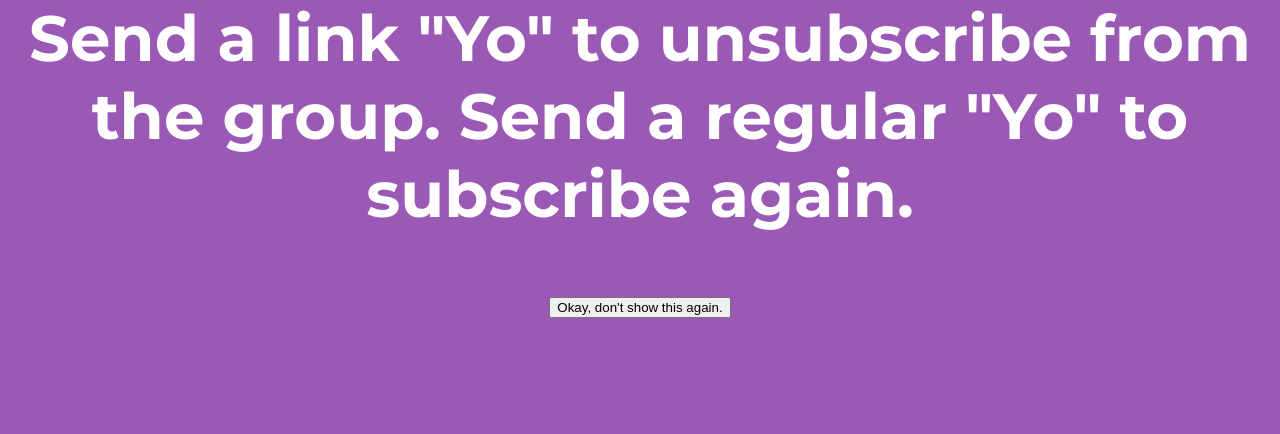
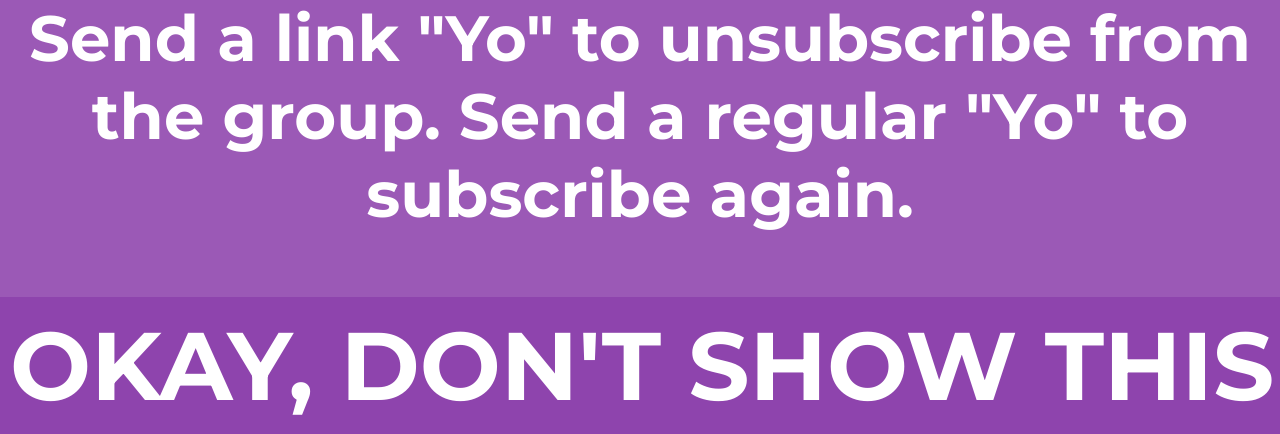
Before and after one commit to rhaps0dy/yoparty, a Django app: template yoparty/templates/yoparty/help_page.html in a window 1280 px wide. Shown: the part 959-1393 px from the top of the page. Before the commit the page ends 1277 px from the top, so only its background shows below. Run offline with Django 3.2, Linux system fonts and the light colour scheme; the template is opened without the code that fills it: most values are stand-ins (such as "Sample title", 1, 10 or a date in 2020).

Commit message:
Css stupid error

```diff
--- a/yoparty/templates/yoparty/help_page.html
+++ b/yoparty/templates/yoparty/help_page.html
@@ -18,7 +18,7 @@
 <p class="help">Send a link &quot;Yo&quot; to unsubscribe from the group. Send a regular &quot;Yo&quot; to subscribe again.</p>
 <form method="POST">
 	{% csrf_token %}
-	<input type="submit" class"in1" value="Okay, don't show this again."/>
+	<input type="submit" class="in1" value="Okay, don't show this again."/>
 </form>
 </body>
 </html>
```
